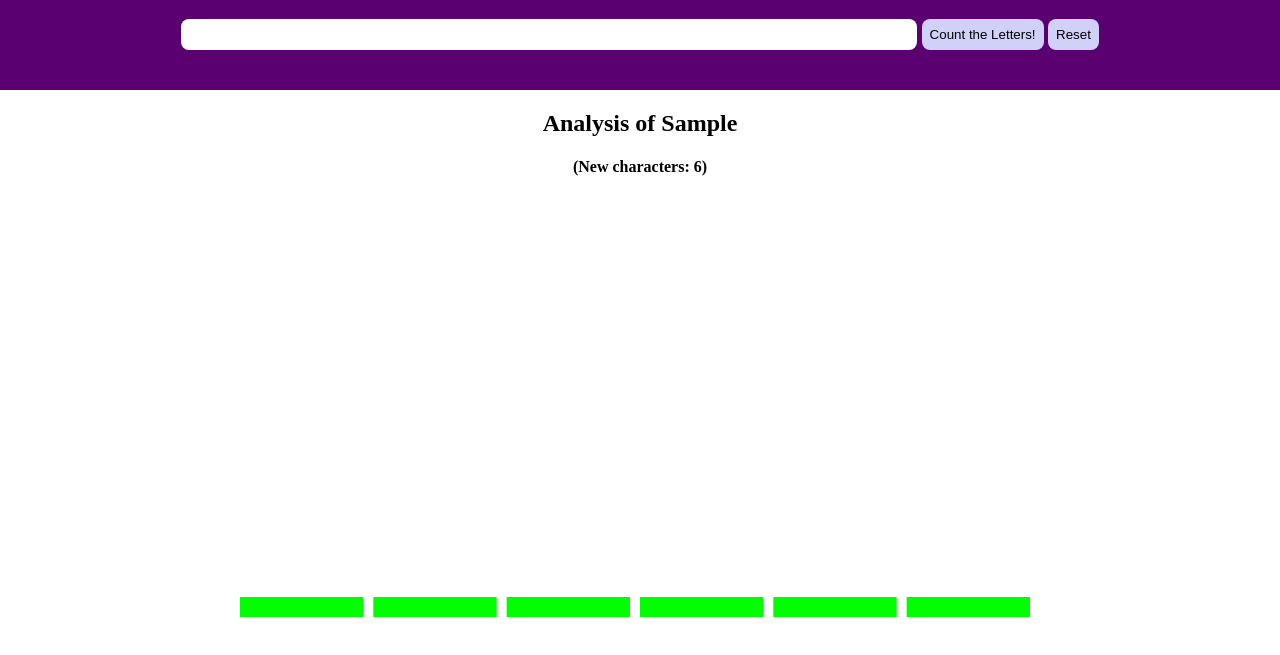
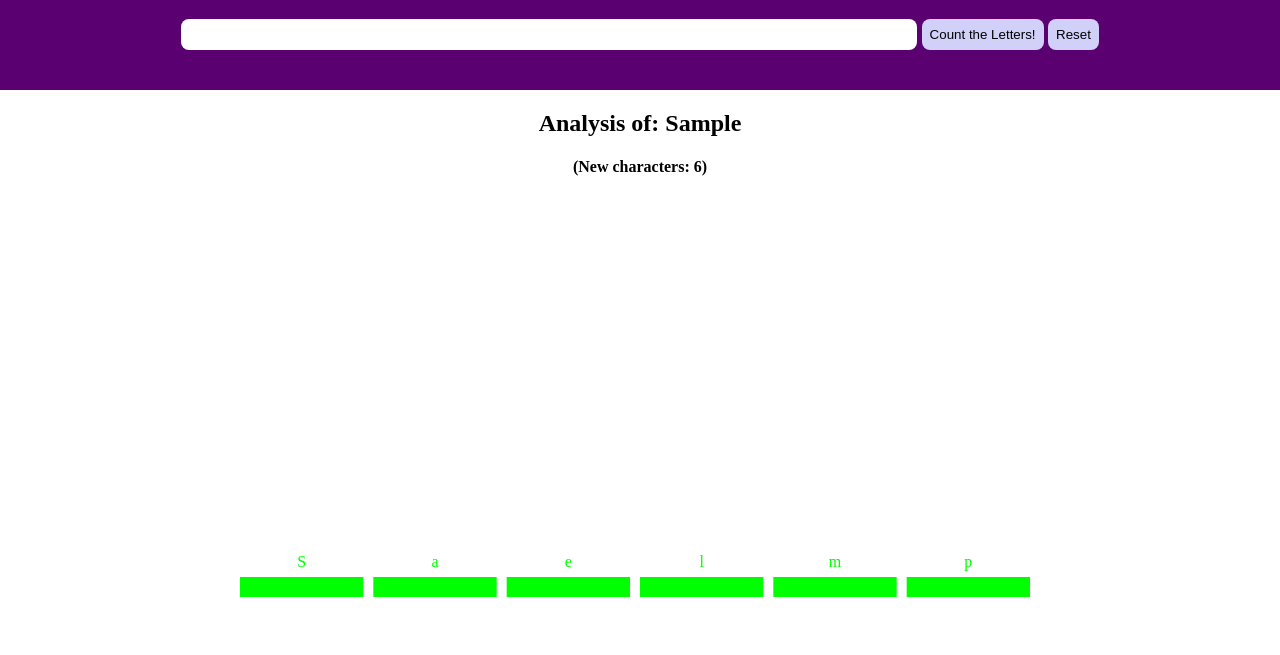
Before and after one commit to MiscCoding/d3Prac, a plain HTML site: page indexCharacterFreq.html in a window 1280 px wide. Both pictures are taken after typing "Sample" into the empty fields and a click on the button "Count the Letters!". Shown: the part 101-756 px from the top of the page. Drawn offline with nearby package versions, Linux system fonts and the light colour scheme.

Commit message:
bug fix in graph indication

```diff
--- a/app_freq.js
+++ b/app_freq.js
@@ -1,14 +1,12 @@
-// write your code here!
 var width = 800;
 var height = 400;
-var barPadding= 10;
+var barPadding = 10;
 var svg = d3.select("svg")
                 .attr("width", width)
                 .attr("height", height);
 
-
 d3.select("#reset")
-    .on("click", function(){
+    .on("click", function() {
       d3.selectAll(".letter")
         .remove();
 
@@ -20,59 +18,75 @@ d3.select("#reset")
     });
 
 d3.select("form")
-    .on("submit", function(){
+    .on("submit", function() {
       d3.event.preventDefault();
       var input = d3.select("input");
       var text = input.property("value");
       var data = getFrequencies(text);
-        var barWidth = width/data.length - barPadding;
+      var barWidth = width / data.length - barPadding;
 
       var letters = svg
                       .selectAll(".letter")
-            .data(data, function(d){
+                      .data(data, function(d) {
                         return d.character;
                       });
 
-        letters.classed("new", false)
+      letters
+          .classed("new", false)
         .exit()
         .remove();
 
-        letters
+      var letterEnter = letters
         .enter()
-            .append("rect")
+        .append("g")
           .classed("letter", true)
-                .classed("new", true)
-            .merge(letters)
+          .classed("new", true);
+
+      letterEnter.append("rect");
+      letterEnter.append("text");
+
+      letterEnter.merge(letters)
+        .select("rect")
           .style("width", barWidth)
-
-                .style("height", function(d){
+          .style("height", function(d) {
             return d.count * 20;
           })
-                .attr("x", function(d, i){
-                    return (barWidth + barPadding) *  i;
+          .attr("x", function(d, i) {
+            return ( barWidth + barPadding) * i;
           })
-                .attr("y", function(d){
+          .attr("y", function(d) {
             return height - d.count * 20;
           });
 
-        d3.select("#phrase")
-            .text("Analysis of " + text);
-        d3.select("#count")
-            .text("(New characters: " + letters.enter().nodes().length+ ")");
-
-        input.property("value","");
+      letterEnter.merge(letters)
+        .select("text")
+          .attr("x", function(d, i) {
+            return ( barWidth + barPadding ) * i + barWidth / 2;
+          })
+          .attr("text-anchor", "middle")
+          .attr("y", function(d) {
+            return height - d.count * 20 - 10;
+          })
+          .text(function(d) {
+            return d.character;
           });
 
+      d3.select("#phrase")
+          .text("Analysis of: " + text);
 
-function getFrequencies(str){
+      d3.select("#count")
+          .text("(New characters: " + letters.enter().nodes().length + ")");
+
+      input.property("value", "");
+    });
+
+function getFrequencies(str) {
   var sorted = str.split("").sort();
   var data = [];
-
-    for(var i = 0; i<sorted.length; i++){
+  for (var i = 0; i < sorted.length; i++) {
     var last = data[data.length - 1];
-        if(last && last.character === sorted[i]) last.count++;
-        else data.push({character:sorted[i], count :1});
-
+    if (last && last.character === sorted[i]) last.count++;
+    else data.push({ character: sorted[i], count: 1 });
   }
   return data;
 }
--- a/indexCharacterFreq.html
+++ b/indexCharacterFreq.html
@@ -19,9 +19,10 @@
     <h4 id="count"></h4>
     <svg
       version="1.1"
-      baseProfile = "full"
-      xmlns= "http://www.w3.org/2000/svg"
-      id="letters"></svg>
+      baseProfile="full"
+      xmlns="http://www.w3.org/2000/svg"
+      id="letter">
+    </svg>
   </div>
   <script src="https://d3js.org/d3.v4.js"></script>
   <script src="app_freq.js"></script>
```
Lines whose indentation alone changed are shown as unchanged.
